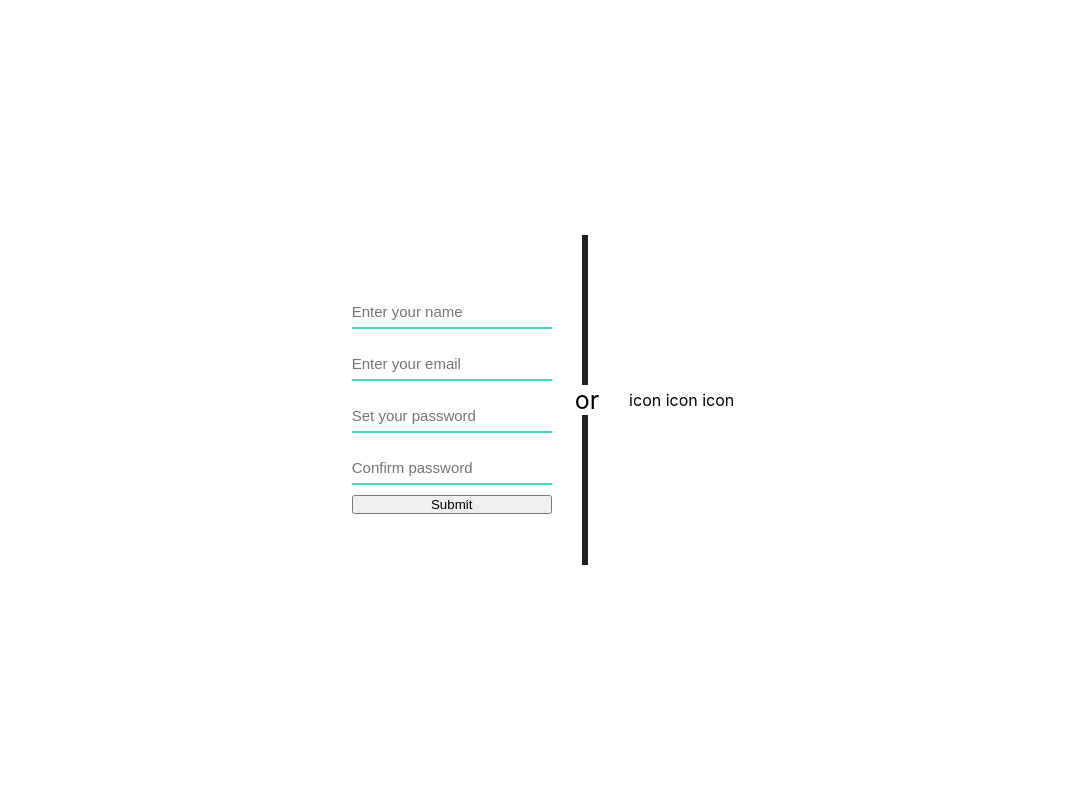
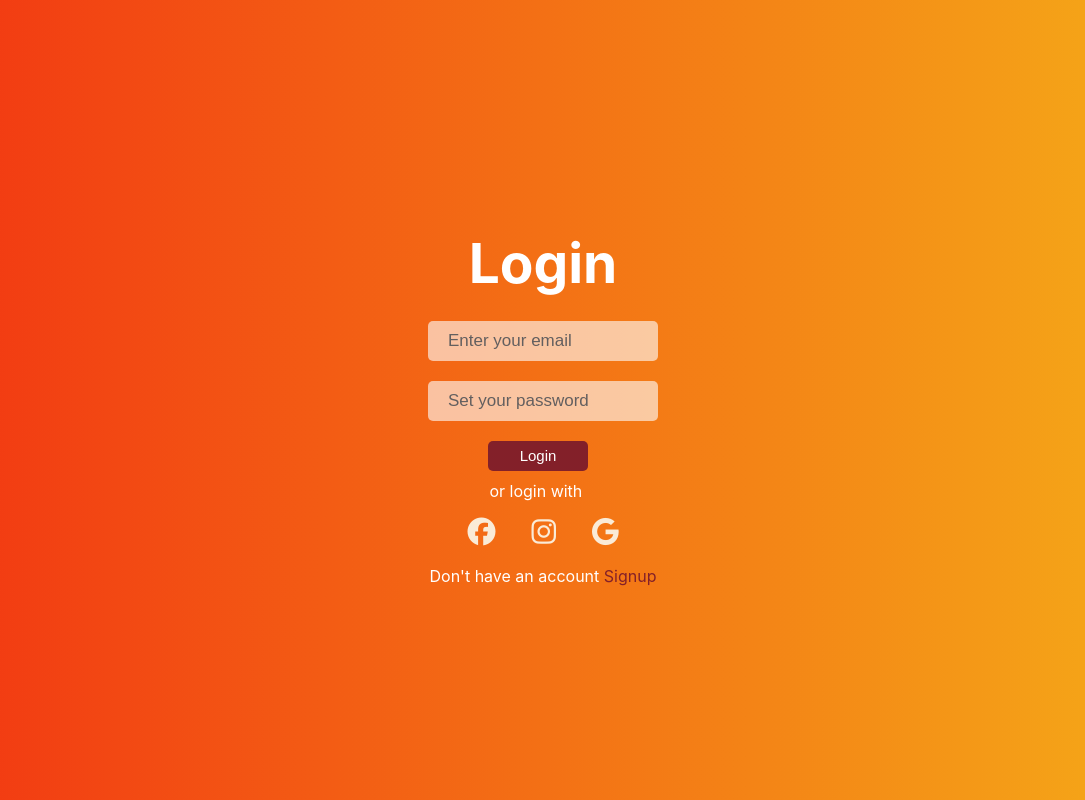
Before and after one commit to ItsRahul007/blogers, a React (Create React App) app: page /Login in a window 1280 px wide. Shown: the whole page, without its empty margins (97-1182 px from the left). Built offline with nearby package versions, Linux system fonts and the light colour scheme.

Commit message:
Login and signup page completed

```diff
--- a/public/index.html
+++ b/public/index.html
@@ -13,5 +13,6 @@
   </head>
   <body>
     <div id="root"></div>
+    <script src="https://kit.fontawesome.com/d03ab5b0aa.js" crossorigin="anonymous"></script>
   </body>
 </html>
--- a/src/App.js
+++ b/src/App.js
@@ -2,6 +2,7 @@ import LandingPage from "./components/Land-page/LandingPage";
 import { Routes, Route } from "react-router-dom";
 import Home from "./components/home/Home";
 import Login from "./components/authentication/Login";
+import Signup from "./components/authentication/Signup";
 
 function App() {
   return (
@@ -10,6 +11,7 @@ function App() {
         <Route path="/" element={<LandingPage/>}/>
         <Route path="/Home" element={<Home/>}/>
         <Route path="/Login" element={<Login/>}/>
+        <Route path="/Signup" element={<Signup/>}/>
       </Routes>
     </>
   );
--- a/src/components/authentication/Login.js
+++ b/src/components/authentication/Login.js
@@ -1,25 +1,28 @@
-import React from 'react'
-import "./auth.css"
+import React from 'react';
+import "./auth.css";
+import { Link } from 'react-router-dom';
 
 function Login() {
   return (
+    <>
       <div className='log'>
+       <h1>Login</h1>
         <form className='login-form'>
-        <input className='inputs' type='text' placeholder='Enter your name'/>
           <input className='inputs' type='email' placeholder='Enter your email'/>
           <input className='inputs' type='password' placeholder='Set your password'/>
-        <input className='inputs' type='password' placeholder='Confirm password'/>
-        <button type='submit'>Submit</button>
+          <button className='btn' type='submit'>Login</button>
         </form>
-      <div>
-        <div className='v1'></div>
-        <span>or</span>
-        <div className='v2'></div>
+        <div className='login-other'>
+          <span>or login with</span>
+          <a target='_blank'><i className="fa-brands fa-facebook"></i></a>
+          <a target='_blank'><i className="fa-brands fa-instagram"></i></a>
+          <a target='_blank'><i className="fa-brands fa-google"></i></a>
         </div>
-      <div className='other-option'>
-        icon icon icon
+        <div className='noAccount'>
+          Don't have an account <Link to="/Signup">Signup</Link>
         </div>
       </div>
+    </>
   )
 }
 
--- /dev/null
+++ b/src/components/authentication/Signup.js
@@ -0,0 +1,33 @@
+import React from 'react'
+
+function Singup() {
+  return (
+    <div className='log sign'>
+      <h1>Signup</h1>
+      <div className='signup'>
+        <form className='signup-form'>
+          <input className='inputs' type='text' placeholder='Enter your name'/>
+          <input className='inputs' type='email' placeholder='Enter your email'/>
+          <input className='inputs' type='password' placeholder='Set your password'/>
+          <input className='inputs' type='password' placeholder='Confirm password'/>
+          <button className='btn' type='submit'>Submit</button>
+        </form>
+        <div className='column'>
+          <div className='v1'></div>
+          <span>or</span>
+          <div className='v2'></div>
+        </div>
+        <div className='other-option'>
+        <h2>Signup with</h2>
+        <div>
+          <a target='_blank'><i className="fa-brands fa-facebook"></i>acebook</a>
+          <a target='_blank'><i className="fa-brands fa-instagram"></i>Instagram</a>
+          <a target='_blank'><i className="fa-brands fa-google"></i>oogle</a>
+        </div>
+        </div>
+      </div>
+    </div>
+  )
+}
+
+export default Singup
--- a/src/components/authentication/auth.css
+++ b/src/components/authentication/auth.css
@@ -1,35 +1,101 @@
 *{
     margin: 0;
     padding: 0;
+    color: #fff;
 }
+
+h1{
+    font-size: 55px;
+    margin: 15px 0;
+}
+
 
 .log{
     display: flex;
+    flex-direction: column;
     min-height: 100vh;
     justify-content: center;
     align-items: center;
+    background: linear-gradient(to right, #f23412, #f5ac18);
 }
 
-.login-form {
+.noAccount a{
+    color: #832029;
+    text-decoration: none;
+}
+
+.inputs{
+    height: 40px;
+    width: 220px;
+    font-size: 17px;
+    margin: 10px 0;
+    border: none;
+    border-radius: 5px;
+    color: #832029;
+    padding-left: 10px;
+    background: rgba(266, 266, 266, 0.6);
+}
+
+input::placeholder{
+    color: rgb(99, 95, 95);
+    padding-left: 10px;
+}
+
+.login-other{
+    margin-bottom: 20px;
+}
+
+.login-other span{
+    display: block;
+    font-size: 16px;
+    margin-bottom: 17px;
+    margin-left: 40px;
+}
+
+.login-other a{
+    padding: 8px;
+    margin: 10px;
+}
+
+.login-other i{
+    font-size: 28px;
+    color: antiquewhite;
+    transition: color .5s;
+}
+
+.login-other i:hover{
+    color: #832029;
+}
+
+.signup{
+    display: flex;
+}
+
+.sign h1{
+    margin: 50px 0;
+    margin-left: 90px;
+}
+
+.btn{
+    background-color: #832029;
+    font-size: 15px;
+    height: 30px;
+    width: 100px;
+    border: none;
+    border-radius: 5px;
+    margin: 10px 60px;
+    transition: background .6s;
+}
+
+.btn:hover{
+    background-color: #632026;
+}
+
+.signup-form, .login-form {
     font-size: 20px;
     display: flex;
     flex-direction: column;
     margin: 0 30px;
-}
-
-.inputs{
-    height: 30px;
-    width: 200px;
-    font-size: 15px;
-    margin: 10px 0;
-    border: none;
-    border-bottom: 2px solid rgb(71, 215, 191);
-    color: #1e476b;
-}
-
-.log span{
-    font-size: 25px;
-    margin-left: -7px;
 }
 
 .v1, .v2{
@@ -38,6 +104,36 @@
     background-color: rgb(34, 33, 33);
 }
 
+.column{
+    margin: 0 90px;
+}
+
+.column span{
+    display: block;
+    font-size: 30px;
+    font-weight: 500;
+    margin-left: -10px;
+}
+
 .other-option{
     margin: 0 30px;
 }
+
+.other-option div{
+    display: flex;
+    flex-direction: column;
+}
+
+.other-option div a{
+    font-size: 26px;
+    margin: 15px 0;
+}
+
+.other-option div i{
+    margin: 0 3px;
+    transition: color .6s;
+}
+
+.other-option div a:hover i{
+    color: #832029;
+}
```
Also changed, not shown: src/components/authentication/Singup.js (deleted, +0 -9 lines). Lines whose indentation alone changed are shown as unchanged.
